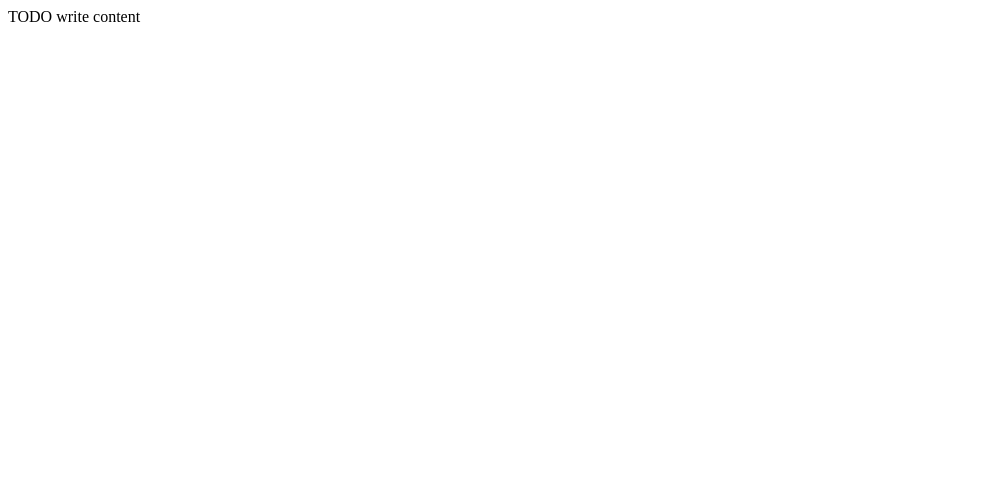
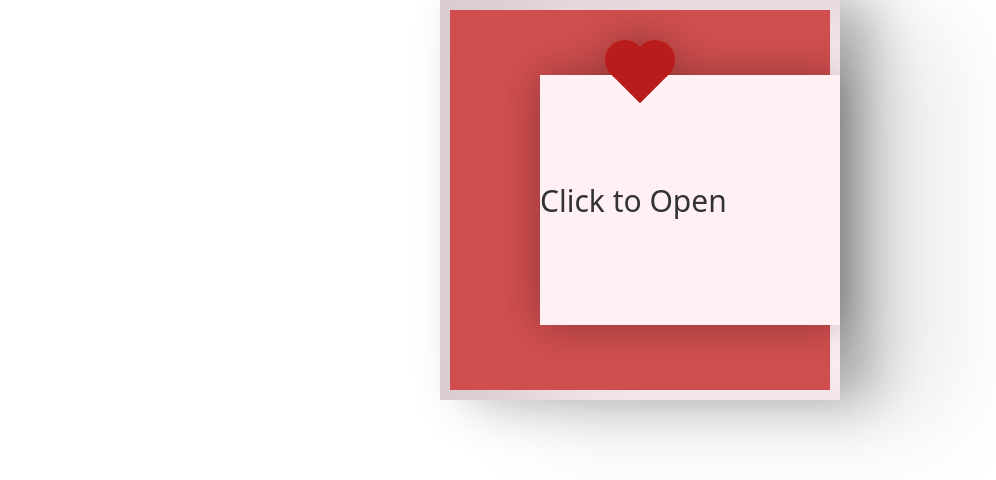
Before and after one commit to SJosueDiaz/SJosueDiaz.github.io, a plain HTML site: page Febrero14.html in a window 1280 px wide. Shown: the whole page, without its empty margins (0-996 px from the left). Drawn offline with Linux system fonts and the light colour scheme.

Commit message:
Add files via upload

```diff
--- a/Febrero14.html
+++ b/Febrero14.html
@@ -1,11 +1,30 @@
 
 <html>
     <head>
-        <title>TODO supply a title</title>
+        <title>San Valentin</title>
         <meta charset="UTF-8">
         <meta name="viewport" content="width=device-width, initial-scale=1.0">
+        <link href="San Valentin.css" rel="stylesheet" type="text/css"/>
+        <link href="cssBoostrap.css" rel="stylesheet" type="text/css"/>
+        <script src="Babel.js" type="text/javascript"></script>
     </head>
     <body>
-        <div>TODO write content</div>
+    <center>
+        <div class="valentines-day-card">
+        <input id="open" type="checkbox">
+        <label class="open" for="open"></label>
+        <div class="card-front">
+        <div class="note">Click to Open</div>
+        </div>
+        <div class="card-inside">
+            <div class="text-one"><br>Happy Valentine's day!!!!<hr>
+            <audio controls>
+                <source src="Y2meta.app - Sebastián Yatra, Reik - Un Año (Letra) (320 kbps).mp3" type="audio/mpeg">
+            </audio>
+        </div>
+        <div class="heart"></div>
+        </div>
+    </center>
+
     </body>
 </html>
--- /dev/null
+++ b/San Valentin.css
@@ -0,0 +1,222 @@
+
+
+HTML CSSResult Skip Results Iframe
+EDIT ON
+@import url('https://fonts.googleapis.com/css2?family=Mochiy+Pop+P+One&display=swap');
+
+body {
+  height: 100vh;
+  display: flex;
+  justify-content: center;
+  align-items: center;
+  background-color: #f2acac;
+  font-family: 'Mochiy Pop P One', sans-serif;
+}
+
+input#open {
+  display: none;
+}
+
+.valentines-day-card {
+  position: relative;
+  width: 400px;
+  height:400px;
+  transform-style: preserve-3d;
+  transform: perspective(2500px);
+  transition: .3s;
+}
+
+.card-front {
+  position: relative;
+  background-color: #fff0f3;
+  width: 400px;
+  height:400px;
+  transform-origin: left;
+  box-shadow: inset 100px 20px 100px rgba(0,0,0,.15), 30px 0 50px rgba(0,0,0,0.3);
+  transition: .3s;
+}
+
+.card-front:before {
+  content:"";
+  position: absolute;
+  width: 380px;
+  height: 380px;
+  background-color: #d04e4e;
+  top: 10px;
+  left: 10px;
+}
+
+.card-inside {
+  position: absolute;
+  background-color: #fff0f3;
+  width: 400px;
+  height:400px;
+  z-index:-1;
+  left:0;
+  top:0;
+  box-shadow: inset 100px 20px 100px rgba(0,0,0,0.22), 100px 20px 100px rgba(0,0,0,0.1);
+}
+
+.open {
+  position: absolute;
+  width: 400px;
+  height:400px;
+  left:0;
+  top:0;
+  background-color: transparent;
+  z-index:6;
+  cursor: pointer;
+}
+
+#open:checked ~ .card-front {
+  transform: rotateY(-155deg);
+  box-shadow: inset 100px 20px 100px rgba(0,0,0,.13), 30px 0 50px rgba(0,0,0,0.1);
+}
+
+#open:checked ~ .card-front:before {
+  z-index:5;
+  background-color: #fff0f3;
+  width:300px;
+  height:300px;
+  top:0;
+  left:0;
+  box-shadow: inset 100px 20px 100px rgba(0,0,0,.1), 30px 0 50px rgba(0,0,0,0.1);
+}
+
+.note {
+  position: relative;
+  width: 300px;
+  height: 250px;
+  background-color: #fff0f3;
+  top:75px;
+  left:50px;
+  color: #333;
+  font-size:30px;
+  display: flex;
+  align-items: center;
+  text-align: center;
+  filter: drop-shadow(0 0 20px rgba(0,0,0,0.3));
+}
+
+.note:before, .note:after {
+  position: absolute;
+  content:"";
+  background-color: #ba1c1c;
+  width: 40px;
+  height:40px;
+}
+
+.note:before {
+  transform: rotate(-45deg);
+  top:-20px;
+  left:80px;
+}
+
+.note:after {
+  border-radius:50%;
+  top:-35px;
+  left:65px;
+  box-shadow:30px 0 #ba1c1c;
+}
+
+
+.text-one {
+  position: absolute;
+  color: #333;
+  font-size: 30px;
+  top:30px;
+  width:300px;
+  text-align: center;
+}
+
+.text-one:before, .text-one:after {
+  position: absolute;
+  left:5px;
+  text-align: center;
+  width:300px;
+}
+
+.heart {
+  position: relative;
+  background-color: #d04e4e;
+  height: 60px;
+  width:60px;
+  top:180px;
+  left:120px;
+  transform: rotate(-45deg);
+  animation: .8s beat infinite;
+}
+
+.heart:before, .heart:after {
+  content:"";
+  background-color: #d04e4e;
+  border-radius:50%;
+  height: 60px;
+  width: 60px;
+  position: absolute;
+  }
+
+.heart:before {
+  top:-30px;
+  left:0;
+}
+
+.heart:after {
+  left:30px;
+  top:0;
+}
+
+.smile {
+  position: absolute;
+  width:30px;
+  height:15px;
+  background-color: #333;
+  z-index:1;
+  border-radius: 0 0 100px 100px;
+  top:200px;
+  left:135px;
+  overflow: hidden;
+}
+
+.smile:before {
+  content:"";
+  position: absolute;
+  border-radius:50%;
+  width:20px;
+  height:20px;
+  background-color: #030202;
+  top:5px;
+  left:5px;
+}
+
+.eyes {
+  position: absolute;
+  border-radius: 50%;
+  background-color: #333;
+  width:10px;
+  height:10px;
+  z-index:1;
+  top:190px;
+  left:165px;
+  box-shadow: -40px 0 #333;
+  transform-origin: 50%;
+  animation: close 2s infinite;
+}
+
+@keyframes close {
+    0%, 100% {
+        transform: scale(1, .05);
+    }
+    5%, 95% {
+        transform: scale(1, 1);
+    }
+}
+
+@keyframes beat {
+  0%, 40%, 100% {
+    transform: scale(1) rotate(-45deg);
+  }
+  25%, 60% {
+    transform: scale(1.1) rotate(-45deg);
+  }
+}
```
Also changed, not shown: 1 other file.
